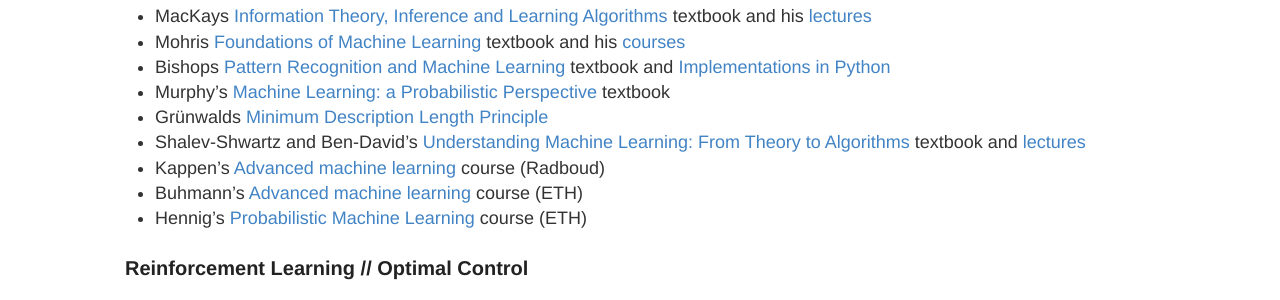
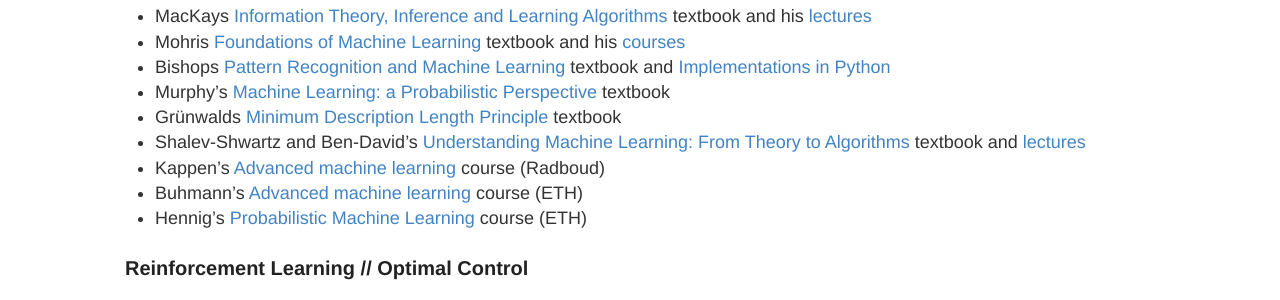
Before and after one commit to Mariusmarten/mariusmarten.github.io, a Jekyll site: the page built from resources.md, in a window 1280 px wide. Shown: the part 750-1050 px from the top of the page. Built offline with Jekyll 4.4.1, drawn with Linux system fonts in a browser that asks for light colours.

Commit message:
Update resources.md

```diff
--- a/resources.md
+++ b/resources.md
@@ -23,7 +23,7 @@ A collection of resources for Computational Neuroscience, Machine Learning and C
 - Bishops [Pattern Recognition and Machine Learning](http://users.isr.ist.utl.pt/~wurmd/Livros/school/Bishop%20-%20Pattern%20Recognition%20And%20Machine%20Learning%20-%20Springer%20%202006.pdf) textbook and
 [Implementations in Python](https://github.com/ctgk/PRML)
 - Murphy’s [Machine Learning: a Probabilistic Perspective](https://doc.lagout.org/science/Artificial%20Intelligence/Machine%20learning/Machine%20Learning_%20A%20Probabilistic%20Perspective%20%5BMurphy%202012-08-24%5D.pdf) textbook
-- Grünwalds [Minimum Description Length Principle](https://mitpress.mit.edu/books/minimum-description-length-principle)
+- Grünwalds [Minimum Description Length Principle](https://mitpress.mit.edu/books/minimum-description-length-principle) textbook
 - Shalev-Shwartz and Ben-David's [Understanding Machine Learning: From Theory to Algorithms](https://www.cs.huji.ac.il/~shais/UnderstandingMachineLearning/understanding-machine-learning-theory-algorithms.pdf) textbook and [lectures](https://www.youtube.com/watch?v=b5NlRg8SjZg&list=PLPW2keNyw-usgvmR7FTQ3ZRjfLs5jT4BO&index=1)
 - Kappen's [Advanced machine learning](http://www.snn.ru.nl/~bertk/machinelearning/adv_ml.html) course (Radboud)
 - Buhmann's [Advanced machine learning](https://ml2.inf.ethz.ch/courses/aml/#questions) course (ETH)
```
